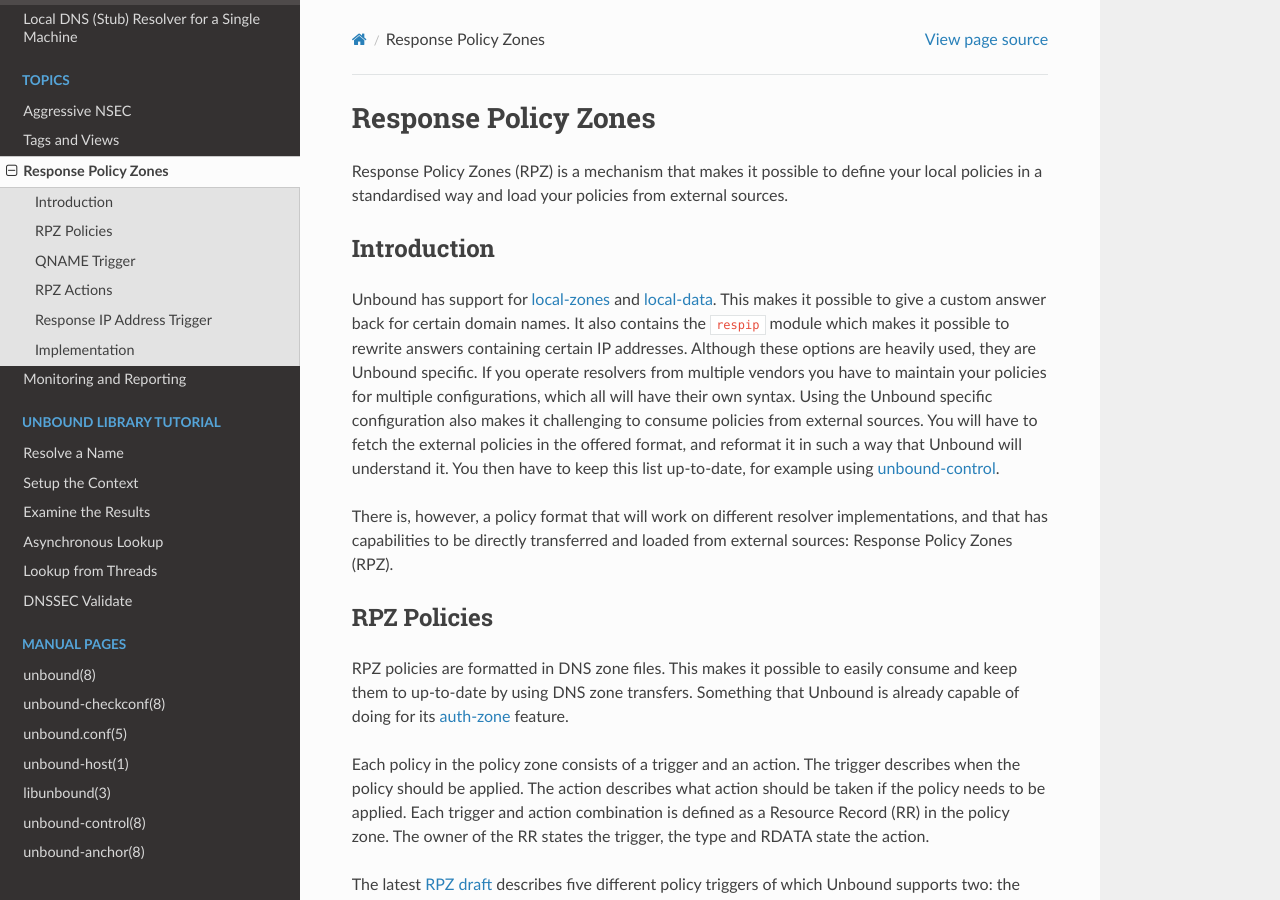
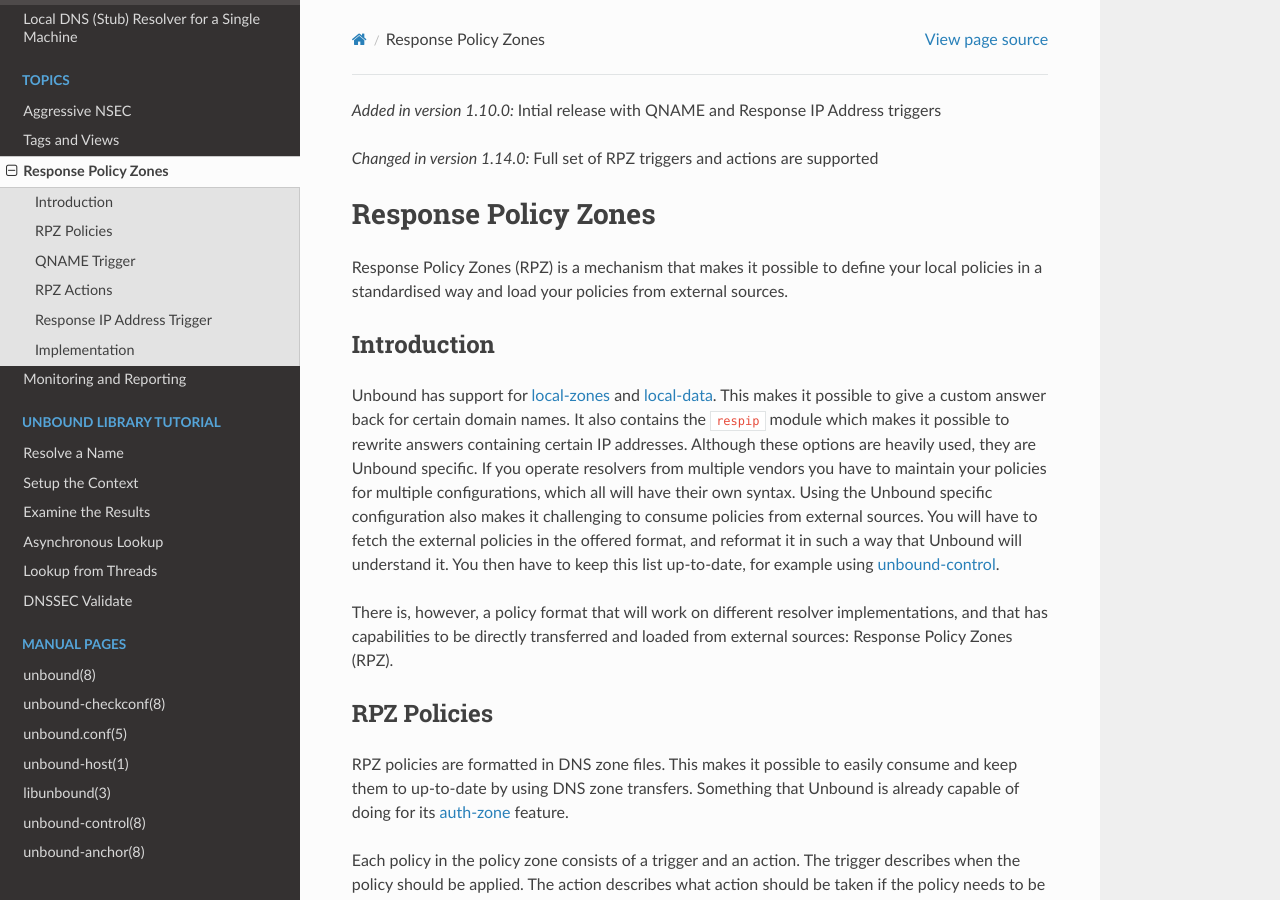
Before and after one commit to NLnetLabs/unbound-manual, a Sphinx documentation site: the page built from source/topics/filtering/rpz.rst, in a window 1280 px wide and 900 px high. Built offline with Sphinx 7.4.7 and the Read the Docs theme 2.0.0, drawn with Linux system fonts in a browser that asks for light colours.

Commit message:
Add RPZ version details

```diff
--- a/source/topics/filtering/rpz.rst
+++ b/source/topics/filtering/rpz.rst
@@ -1,6 +1,11 @@
 .. index:: RPZ, Response Policy Zones
 
 .. _doc_filtering_rpz:
+
+.. versionadded:: 1.10.0
+    Intial release with QNAME and Response IP Address triggers
+.. versionchanged:: 1.14.0
+    Full set of RPZ triggers and actions are supported
 
 Response Policy Zones
 =====================
```
